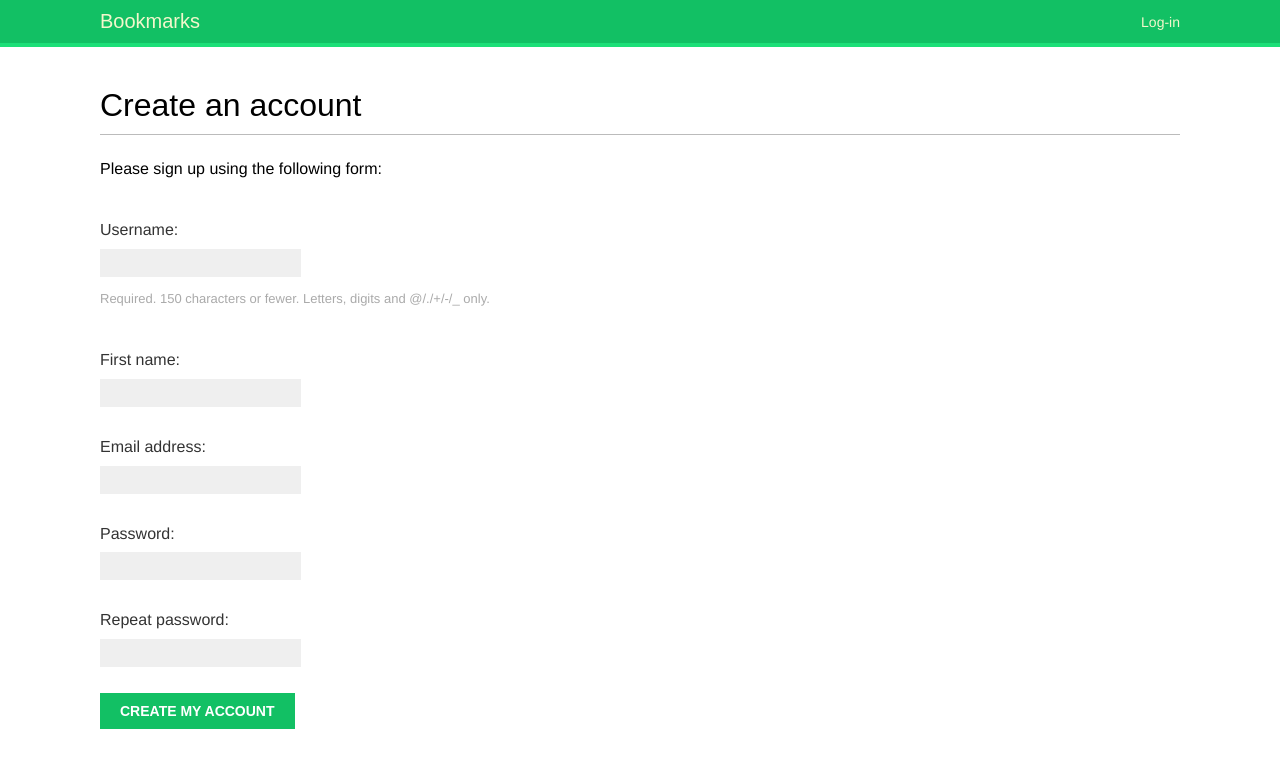
After one commit to arrancardnell/DjangoSocial, a Django app: page /account/register/ in a window 1280 px wide. The commit adds this page. Shown: the top 768 px of the page. Run offline with Django 3.2, Linux system fonts and the light colour scheme; some web fonts are replaced.

Commit message:
Added user registration.

```diff
--- a/bookmarks/account/forms.py
+++ b/bookmarks/account/forms.py
@@ -1,5 +1,24 @@
 from django import forms
+from django.contrib.auth.models import User
+
 
 class LoginForm(forms.Form):
     username = forms.CharField()
     password = forms.CharField(widget=forms.PasswordInput)
+
+
+class UserRegistrationForm(forms.ModelForm):
+    password = forms.CharField(label='Password',
+                               widget=forms.PasswordInput)
+    password2 = forms.CharField(label='Repeat password',
+                                widget=forms.PasswordInput)
+
+    class Meta:
+        model = User
+        fields = ('username', 'first_name', 'email')
+
+    def clean_password2(self):
+        cd = self.cleaned_data
+        if cd['password'] != cd['password2']:
+            raise forms.ValidationError('Passwords don\'t match.')
+        return cd['password2']
--- /dev/null
+++ b/bookmarks/account/templates/account/register.html
@@ -0,0 +1,13 @@
+{% extends "base.html" %}
+
+{% block title %}Create an account{% endblock %}
+
+{% block content%}
+    <h1>Create an account</h1>
+    <p>Please sign up using the following form:</p>
+    <form action="." method="post">
+        {{ user_form.as_p }}
+        {% csrf_token %}
+        <p><input type="submit" value="Create my account"></p>
+    </form>
+{% endblock %}
--- a/bookmarks/account/templates/base.html
+++ b/bookmarks/account/templates/base.html
@@ -27,7 +27,7 @@
                 Hello {{ request.user.first_name }},
                 <a href="{% url 'logout' %}">Logout</a>
             {% else %}
-                <a href="{url 'login' %}">Log-in</a>
+                <a href="{% url 'login' %}">Log-in</a>
             {% endif %}
         </span>
     </div>
--- a/bookmarks/account/templates/registration/login.html
+++ b/bookmarks/account/templates/registration/login.html
@@ -10,7 +10,8 @@
             Please try again.
         </p>
     {% else %}
-        <p>Please use the following form to log-in</p>
+        <p>Please use the following form to log-in. If you don't have an
+    account <a href="{% url 'register' %}">register here</a></p>
     {% endif %}
     <div class="login-form">
         <form action="{% url 'login' %}" method="post">
--- a/bookmarks/account/urls.py
+++ b/bookmarks/account/urls.py
@@ -31,4 +31,7 @@ urlpatterns = [
     url(r'^password-reset/complete/$',
         'django.contrib.auth.views.password_reset_complete',
         name='password_reset_complete'),
+
+    # registration
+    url(r'^register/$', views.register, name='register'),
 ]
--- a/bookmarks/account/views.py
+++ b/bookmarks/account/views.py
@@ -2,7 +2,7 @@ from django.http import HttpResponse
 from django.shortcuts import render
 from django.contrib.auth import authenticate, login
 from django.contrib.auth.decorators import login_required
-from .forms import LoginForm
+from .forms import LoginForm, UserRegistrationForm
 
 def user_login(request):
     if request.method == 'POST':
@@ -29,3 +29,18 @@ def dashboard(request):
     return render(request,
                   'account/dashboard.html',
                   {'section': 'dashboard'})
+
+def register(request):
+    if request.method == 'POST':
+        user_form = UserRegistrationForm(request.POST)
+        if user_form.is_valid():
+            # Create a new user object but avoid saving it yet
+            new_user = user_form.save(commit=False)
+            # Set the chosen password
+            new_user.set_password(user_form.cleaned_data['password'])
+            # Save the User object
+            new_user.save()
+            return render(request, 'account/register_done.html', {'new_user': new_user})
+    else:
+        user_form = UserRegistrationForm()
+    return render(request, 'account/register.html', {'user_form': user_form})
```
Also changed, not shown: bookmarks/account/templates/account/register_done.html (added, +9 -0 lines).
